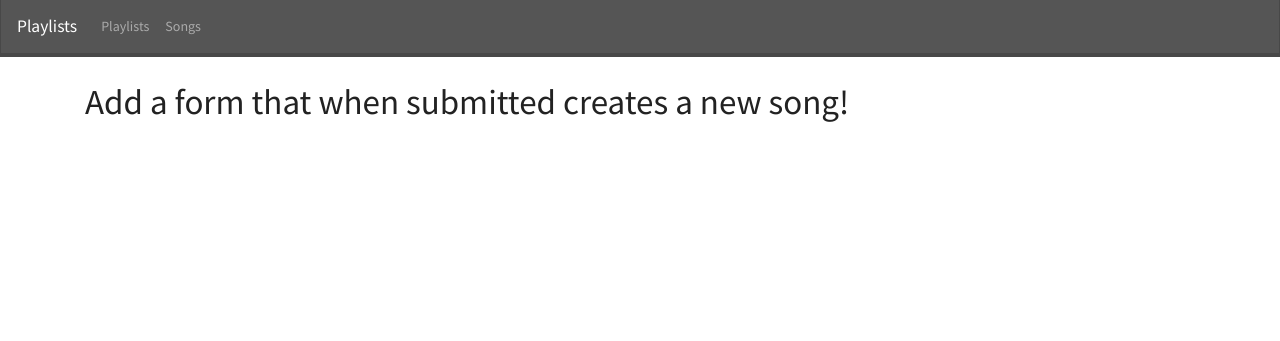
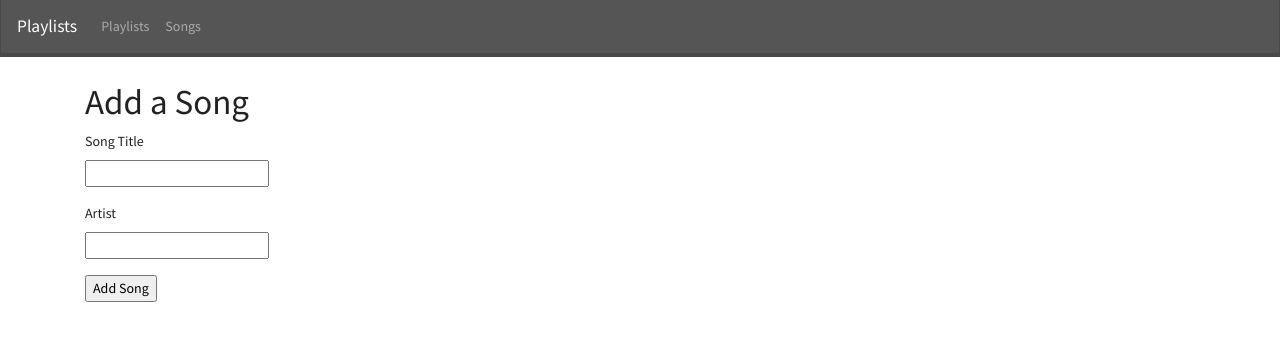
Before and after one commit to codebangbang/playlist-app, a Flask app: template templates/new_song.html in a window 1280 px wide. Shown: the top 341 px of the page. Run offline with Flask 2, Linux system fonts and the light colour scheme; the template is opened without the code that fills it: values that come from a table or form of the project are taken from there, others are empty; parts of the project's set-up code (start-up, migrations or seed data) failed here and were passed over; some libraries are stand-ins or nearby versions.

Commit message:
great start!

```diff
--- a/app.py
+++ b/app.py
@@ -33,11 +33,10 @@ def root():
 ##############################################################################
 # Playlist routes
 
-
+# ok
 @app.route("/playlists")
 def show_all_playlists():
     """Return a list of playlists."""
-
     playlists = Playlist.query.all()
     return render_template("playlists.html", playlists=playlists)
 
@@ -45,8 +44,9 @@ def show_all_playlists():
 @app.route("/playlists/<int:playlist_id>")
 def show_playlist(playlist_id):
     """Show detail on specific playlist."""
+    playlist = Playlist.query.get_or_404(playlist.id)
+    return render_template("playlist.html", playlist=playlist)
 
-    # ADD THE NECESSARY CODE HERE FOR THIS ROUTE TO WORK
 
 
 @app.route("/playlists/add", methods=["GET", "POST"])
@@ -56,8 +56,20 @@ def add_playlist():
     - if form not filled out or invalid: show form
     - if valid: add playlist to SQLA and redirect to list-of-playlists
     """
+    form = PlaylistForm()
+    if form.validate_on_submit():
+        name = form.name.data
+        description = form.description.data
 
-    # ADD THE NECESSARY CODE HERE FOR THIS ROUTE TO WORK
+        new_playlist = Playlist(name=name, description=description)
+
+        db.session.add(new_playlist)
+        db.session.commit()
+        return redirect("playlists.html")
+
+    return render_template("playlist.html", form=form)
+
+
 
 
 ##############################################################################
@@ -75,19 +87,29 @@ def show_all_songs():
 @app.route("/songs/<int:song_id>")
 def show_song(song_id):
     """return a specific song"""
+    song = Song.query.get_or_404(song_id)
 
-    # ADD THE NECESSARY CODE HERE FOR THIS ROUTE TO WORK
+    return render_template("song.html", song=song)
 
-
+# ok
 @app.route("/songs/add", methods=["GET", "POST"])
 def add_song():
     """Handle add-song form:
-
     - if form not filled out or invalid: show form
     - if valid: add playlist to SQLA and redirect to list-of-songs
     """
+    form = SongForm()
+    if form.validate_on_submit():
+        title = form.title.data
+        artist = form.title.data
 
-    # ADD THE NECESSARY CODE HERE FOR THIS ROUTE TO WORK
+        new_song = Song(title=title, artist=artist)
+
+        db.session.add(new_song)
+        db.session.commit()
+        return redirect("songs.html", form=form)
+
+    return render_template("new_song.html", form=form)
 
 
 @app.route("/playlists/<int:playlist_id>/add-song", methods=["GET", "POST"])
@@ -98,8 +120,8 @@ def add_song_to_playlist(playlist_id):
 
     # THE SOLUTION TO THIS IS IN A HINT IN THE ASSESSMENT INSTRUCTIONS
 
-    playlist = Playlist.query.get_or_404(playlist_id)
-    form = NewSongForPlaylistForm()
+    # playlist = Playlist.query.get_or_404(playlist_id)
+    # form = NewSongForPlaylistForm()
 
     # Restrict form to songs not already on this playlist
 
--- a/forms.py
+++ b/forms.py
@@ -1,18 +1,22 @@
 """Forms for playlist app."""
 
-from wtforms import SelectField
+from wtforms import SelectField, StringField, SubmitField
 from flask_wtf import FlaskForm
-
+from wtforms.validators import InputRequired, Optional
 
 class PlaylistForm(FlaskForm):
     """Form for adding playlists."""
-
+    name = StringField("Playlist Name", validators=[InputRequired(message="Playlist Name can't be blank")])
+    description = StringField("Description", validators=[Optional()])
+    submit = SubmitField('Add Playlist')
     # Add the necessary code to use this form
 
 
 class SongForm(FlaskForm):
     """Form for adding songs."""
-
+    title = StringField("Song Title", validators=[InputRequired(message="Song Title can't be blank")])
+    artist = StringField("Artist", validators=[InputRequired(message="Artist Name can't be blank")])
+    submit = SubmitField('Add Song')
     # Add the necessary code to use this form
 
 
--- a/templates/new_song.html
+++ b/templates/new_song.html
@@ -2,6 +2,20 @@
 
 {% block content %}
 
-<h1>Add a form that when submitted creates a new song!</h1>
+<h1>Add a Song</h1>
+
+<form method="POST">
+    {{ form.hidden_tag() }}
+    <p>
+        {{ form.title.label }}<br>
+        {{ form.title() }}<br>
+    </p>
+    <p>
+        {{ form.artist.label }}<br>
+        {{ form.artist() }}<br>
+    </p>
+    <p>{{ form.submit() }}</p>
+    <!-- <button class="btn btn-primary" type="submit">Add</button> -->
+</form>
 
 {% endblock %}
```
Also changed, not shown: models.py (+12 -6 lines), templates/new_playlist.html (+16 -1 lines), 1 other file.
